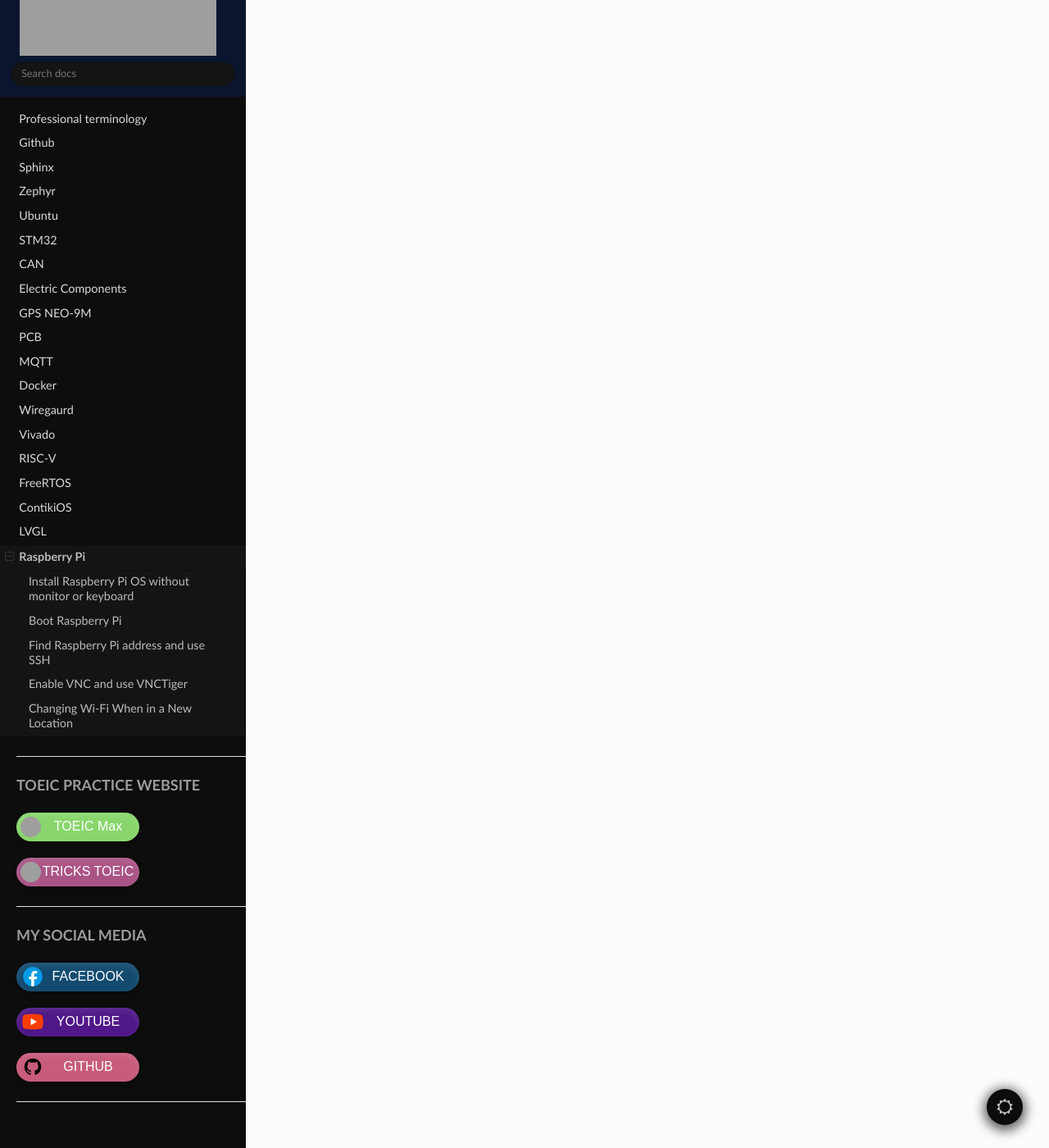
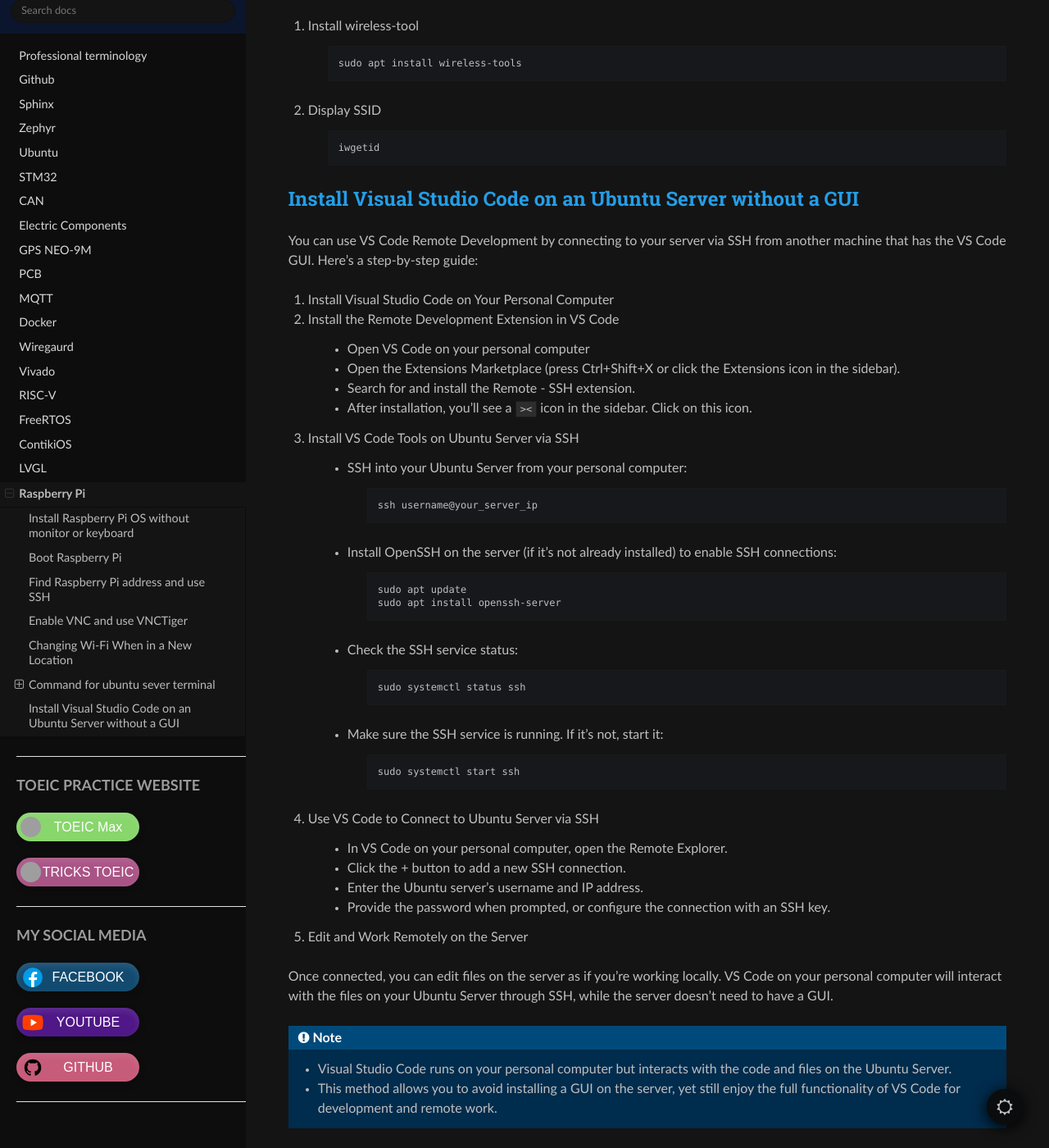
Before and after one commit to ryanjtr/MyDocs, a Sphinx documentation site: the page built from docs/source/Contents/raspberryPi.rst, in a window 1280 px wide and 1400 px high, scrolled down 4203 px. Shown: the whole window at 82% size. Built offline with Sphinx 7.4.7 and the Read the Docs theme 3.1.0, drawn with Linux system fonts in a browser that asks for light colours; some of the changed text lies outside the part shown; grey boxes are pictures that could not be loaded.

Commit message:
add command and vs code via SSH

```diff
--- a/docs/source/Contents/raspberryPi.rst
+++ b/docs/source/Contents/raspberryPi.rst
@@ -77,7 +77,7 @@
         * Choose Desktop Auto login and press Enter.
 #. Navigate to Finish and confirm with Yes to reboot the Raspberry Pi and close terminal.
 
-#. Visit this link to download TigerVNC.
+#. Visit this `link <https://sourceforge.net/projects/tigervnc/>`_ to download TigerVNC.
 #. Install and launch the application.
 #. Enter the VNC server address (e.g., the IP address of your Raspberry Pi) and proceed.
 #. Confirm any prompts with Yes until the VNC authentication window appears.
@@ -98,7 +98,7 @@
 #. Connect Your Laptop to the Hotspot:
 
     * On your laptop, connect to the newly created hotspot.
-    * Open TigerVNC and scan for the Raspberry Pi’s Wi-Fi IP address.
+    * Open TigerVNC and scan for the Raspberry Pi's Wi-Fi IP address.
     * Connect to the Raspberry Pi using the same method as before.
 
 #. Connect to a Hidden Wireless Network:
@@ -118,3 +118,161 @@
 #. Repeat as Needed:
 
     * Repeat this process whenever you move to a new location with a different network.
+
+
+
+Command for ubuntu sever terminal
+------------------------------------
+
+Shut down command
+~~~~~~~~~~~~~~~~~~~~~
+
+* Shut down now
+    .. code-block:: bash
+
+        sudo shutdown now
+
+* shut down after 5 minutes
+
+    .. code-block:: bash
+
+        sudo shutdown +5
+
+* shut down at specific time
+
+    .. code-block:: bash
+
+        sudo shutdown 23:00
+
+
+
+Reboot Command
+~~~~~~~~~~~~~~~~~
+
+    .. code-block:: bash
+
+        sudo reboot
+
+Power off command
+~~~~~~~~~~~~~~~~~~~~
+
+    .. code-block:: bash
+
+        sudo poweroff
+
+
+Add new Wifi
+~~~~~~~~~~~~~~~~
+
+#. Check the current network configuration: Ubuntu uses Netplan or wpa_supplicant to manage Wi-Fi, depending on the version. Open the Netplan configuration file (usually located in the /etc/netplan/ directory):
+
+    .. code-block:: bash
+
+        sudo nano /etc/netplan/*.yaml
+
+#. Add a new Wi-Fi network configuration: If you are using Netplan: In the YAML configuration file, you will see a section like the following:
+
+    .. code-block:: bash
+
+        network:
+            version: 2
+            renderer: networkd
+            wifis:
+                wlan0:
+                access-points:
+                    "namchau3":
+                    password: "your_password_here"
+                    "wifi_moi":
+                    password: "password_moi"
+                dhcp4: true
+
+#. Save the file (Ctrl + O, Enter) and exit (Ctrl + X).
+#. Apply the new configuration:
+
+    .. code-block:: bash
+
+        sudo netplan apply
+
+Install gpiozero library for ubuntu sever OS
+~~~~~~~~~~~~~~~~~~~~~~~~~~~~~~~~~~~~~~~~~~~~~~~~
+
+.. code-block:: bash
+
+    sudo apt install python3-gpiozero
+
+Display SSID of Wifi
+~~~~~~~~~~~~~~~~~~~~~
+
+#. Install wireless-tool
+
+    .. code-block:: bash
+
+        sudo apt install wireless-tools
+
+#. Display SSID
+
+    .. code-block:: bash
+
+        iwgetid
+
+Install Visual Studio Code on an Ubuntu Server without a GUI
+---------------------------------------------------------------
+
+You can use VS Code Remote Development by connecting to your server via SSH from another machine that has the VS Code GUI. Here's a step-by-step guide:
+
+#. Install Visual Studio Code on Your Personal Computer
+
+#. Install the Remote Development Extension in VS Code
+
+    * Open VS Code on your personal computer
+    * Open the Extensions Marketplace (press Ctrl+Shift+X or click the Extensions icon in the sidebar).
+    * Search for and install the Remote - SSH extension.
+    * After installation, you'll see a ``><`` icon in the sidebar. Click on this icon.
+
+#. Install VS Code Tools on Ubuntu Server via SSH
+
+    * SSH into your Ubuntu Server from your personal computer:
+
+        .. code-block:: bash
+
+            ssh username@your_server_ip
+
+    * Install OpenSSH on the server (if it's not already installed) to enable SSH connections:
+
+        .. code-block:: bash
+
+            sudo apt update
+            sudo apt install openssh-server
+
+
+    * Check the SSH service status:
+
+        .. code-block:: bash
+
+            sudo systemctl status ssh
+
+    * Make sure the SSH service is running. If it's not, start it:
+
+        .. code-block:: bash
+
+            sudo systemctl start ssh
+
+
+#. Use VS Code to Connect to Ubuntu Server via SSH
+
+    * In VS Code on your personal computer, open the Remote Explorer.
+    * Click the + button to add a new SSH connection.
+    * Enter the Ubuntu server's username and IP address.
+    * Provide the password when prompted, or configure the connection with an SSH key.
+
+#. Edit and Work Remotely on the Server
+
+Once connected, you can edit files on the server as if you're working locally.
+VS Code on your personal computer will interact with the files on your Ubuntu Server through SSH,
+while the server doesn't need to have a GUI.
+
+.. note::
+
+    * Visual Studio Code runs on your personal computer but interacts with the code and files on the Ubuntu Server.
+
+    * This method allows you to avoid installing a GUI on the server, yet still enjoy the full functionality of VS Code for development and remote work.
```
Also changed, not shown: other parts of docs/source/Contents/raspberryPi.rst (+2 -2 lines).
